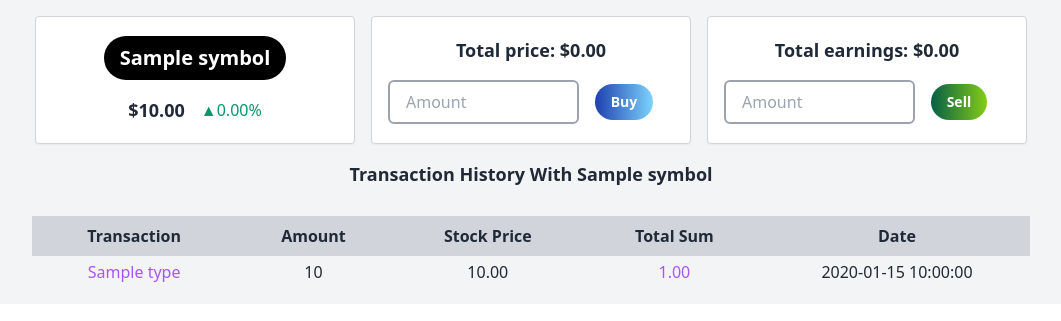
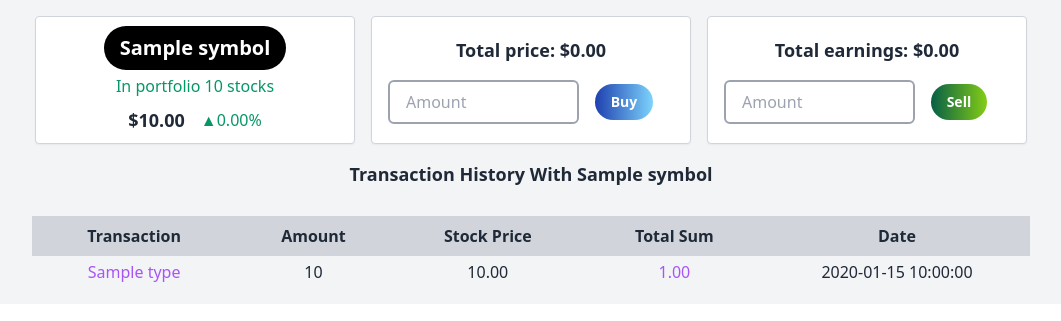
Before and after one commit to dianadauksa/codelex-project, a PHP site: template views/singleStock.twig in a window 1280 px wide. Shown: the part 64-385 px from the top of the page, without its empty margins (109-1170 px from the left). Run offline with PHP 8.4, Linux system fonts and the light colour scheme; the template is opened without the code that fills it: most values are stand-ins (such as "Sample title", 1, 10 or a date in 2020); some libraries are stand-ins or nearby versions.

Commit message:
add amount owned to single stock view

```diff
--- a/app/Controllers/SingleStockController.php
+++ b/app/Controllers/SingleStockController.php
@@ -33,8 +33,12 @@ class SingleStockController
 
         $user = new User($_SESSION['auth_id']);
         $stockTransactions = $user->getTransactionsBySymbol($stockSymbol);
+        $stockAmount = $user->getStockBySymbol($stockSymbol)['amount'];
 
-        return new View("singleStock", ["stock" => $stock, "transactions" => $stockTransactions]);
+        return new View("singleStock", [
+            "stock" => $stock,
+            "transactions" => $stockTransactions,
+            "stockAmount" => $stockAmount]);
     }
 
     public function buy(): Redirect
--- a/views/singleStock.twig
+++ b/views/singleStock.twig
@@ -25,7 +25,12 @@
                                class="inline-block rounded-full text-white bg-black text-xl font-bold py-2 px-4">
                                 {{ stock.symbol }}
                             </a>
-                            <div class="flex items-center justify-between mt-4">
+                            {% if (stockAmount > 0) %}
+                                <p class="text-emerald-600 mt-1">In portfolio {{ stockAmount }} stocks</p>
+                            {% elseif (stockAmount<0) %}
+                                <p class="text-sky-600 mt-1">Shortlisted {{ -(stockAmount) }} stocks</p>
+                            {% endif %}
+                            <div class="flex items-center justify-between mt-2">
                                 <div class="font-bold text-lg mx-2">${{ stock.currentPrice|number_format(2) }}</div>
                                 {% if (stock.change > 0) %}
                                     <span class="text-emerald-600 mx-2">▲{{ stock.change|number_format(2) }}%</span>
```
